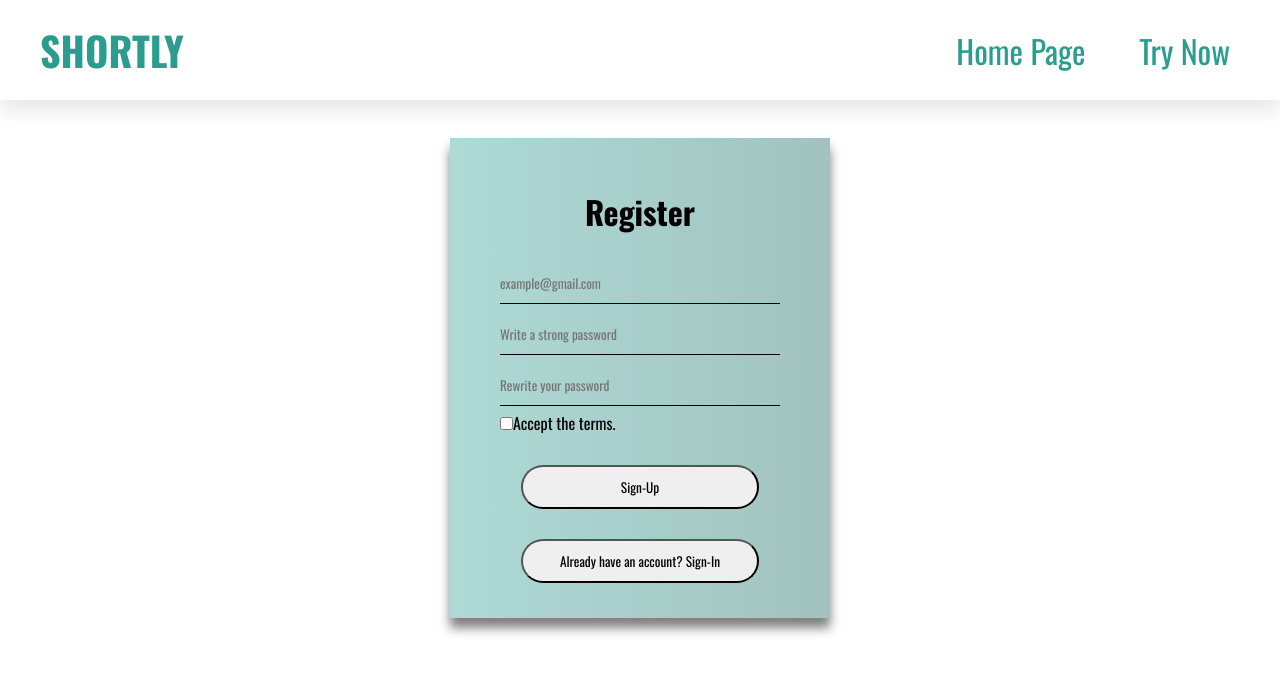
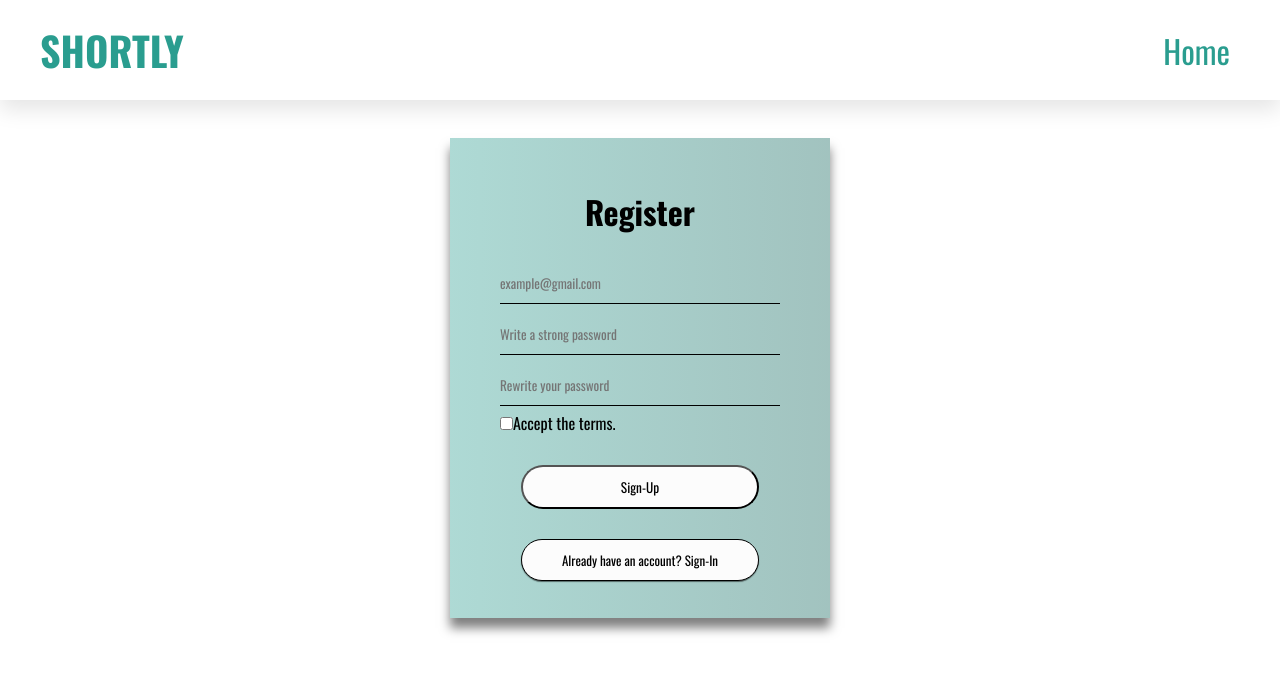
Before and after one commit to AbdoRayan404/Shortly, a website: page views/reg.html in a window 1280 px wide. Drawn offline with nearby package versions, Linux system fonts and the light colour scheme.

Commit message:
feat: add sign-in & sign-up buttons fix: remove try now fix: change Home Page to Home

```diff
--- a/views/reg.html
+++ b/views/reg.html
@@ -19,8 +19,7 @@
       <nav>
         <a href="/" class="logo">SHORTLY</a>
         <ul>
-          <li><a href="/">Home Page</a></li>
-          <li><a href="/try">Try Now</a></li>
+          <li><a href="/">Home</a></li>
         </ul>
       </nav>
     </div>
@@ -54,9 +53,7 @@
         />
         <input type="checkbox" required />Accept the terms.
         <button type="submit" class="submit-button">Sign-Up</button>
-        <button type="submit" class="submit-button">
-          Already have an account? Sign-In
-        </button>
+        <div onclick="location.href='/login'" class="link-button">Already have an account? Sign-In</div>
       </form>
     </div>
   </body>
--- a/views/src/login.css
+++ b/views/src/login.css
@@ -104,3 +104,17 @@ li a {
   background: white;
   padding-left: 10px;
 }
+
+.link-button {
+  border: 1px solid black;
+  background-color: #FCFCFC;
+  align-items: center;
+  text-align: center;
+  padding: 10px 30px;
+  border-radius: 30px;
+  margin: 30px auto;
+  cursor: pointer;
+  width: 85%;
+  font-size: small;
+  box-shadow: 0px 1px 1px rgba(0, 0, 0, 0.5);
+}
--- a/views/src/reg.css
+++ b/views/src/reg.css
@@ -90,6 +90,7 @@ li a {
 
 .submit-button {
   display: block;
+  background-color: #FCFCFC;
   padding: 10px 30px;
   border-radius: 30px;
   margin: 30px auto;
@@ -102,3 +103,17 @@ li a {
   background: white;
   padding-left: 10px;
 }
+
+.link-button {
+  border: 1px solid black;
+  background-color: #FCFCFC;
+  align-items: center;
+  text-align: center;
+  padding: 10px 30px;
+  border-radius: 30px;
+  margin: 30px auto;
+  cursor: pointer;
+  width: 85%;
+  font-size: small;
+  box-shadow: 0px 1px 1px rgba(0, 0, 0, 0.5);
+}
```
Also changed, not shown: views/login.html (+2 -5 lines).
